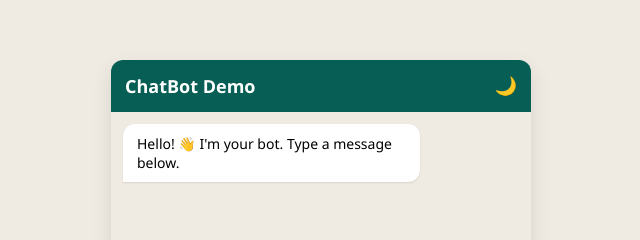
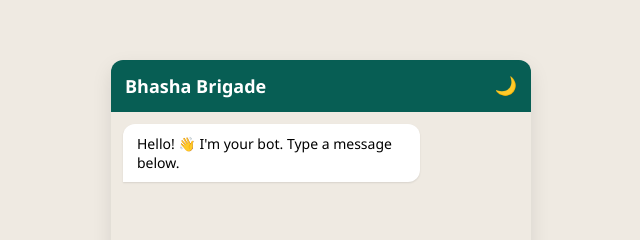
Before and after one commit to MrUnikSurya/campus-chatbot-sih2025, a plain HTML site: page frontend/index.html in a window 1280 px wide. Shown: the top 240 px of the page, 319-959 px from the left. Drawn offline with Linux system fonts and the light colour scheme.

Commit message:
new Index file added

```diff
--- a/frontend/index.html
+++ b/frontend/index.html
@@ -157,7 +157,7 @@
 <body>
   <div class="chat-container">
     <div class="chat-header">
-      ChatBot Demo
+      Bhasha Brigade
       <button id="theme-toggle" class="theme-toggle" title="Toggle Dark Mode">🌙</button>
     </div>
 
```
